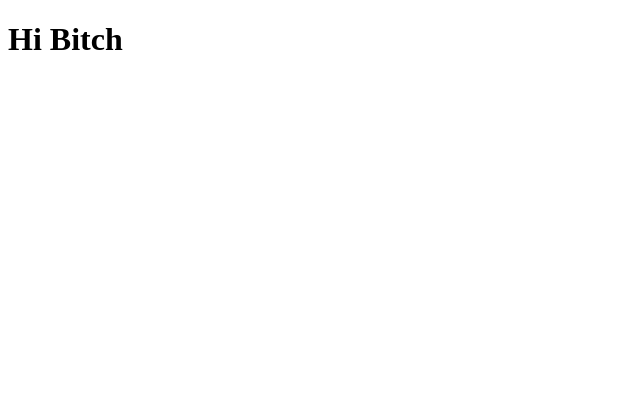
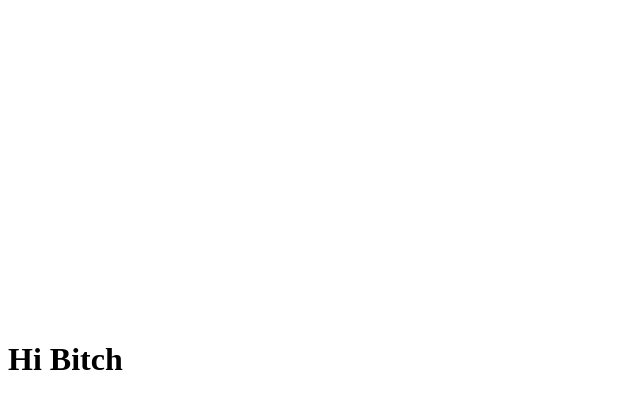
Before and after one commit to RegisKeller/tutoriel, a plain HTML site: page index.html in a window 1280 px wide. Shown: the whole page, without its empty margins (0-640 px from the left). Drawn offline with Linux system fonts and the light colour scheme.

Commit message:
Ajout CSS

```diff
--- a/index.html
+++ b/index.html
@@ -4,6 +4,16 @@
 	<title></title>
 	<meta charset="utf-8">
 </head>
+<style type="text/css">
+	h1{
+		position: absolute;
+		top: 40%;
+		width: 100%
+		font-family: Helvectica;
+		font-size: 100;
+		text-align: center;
+	}
+</style>
 <body>
 <h1>Hi Bitch</h1>
 
```
